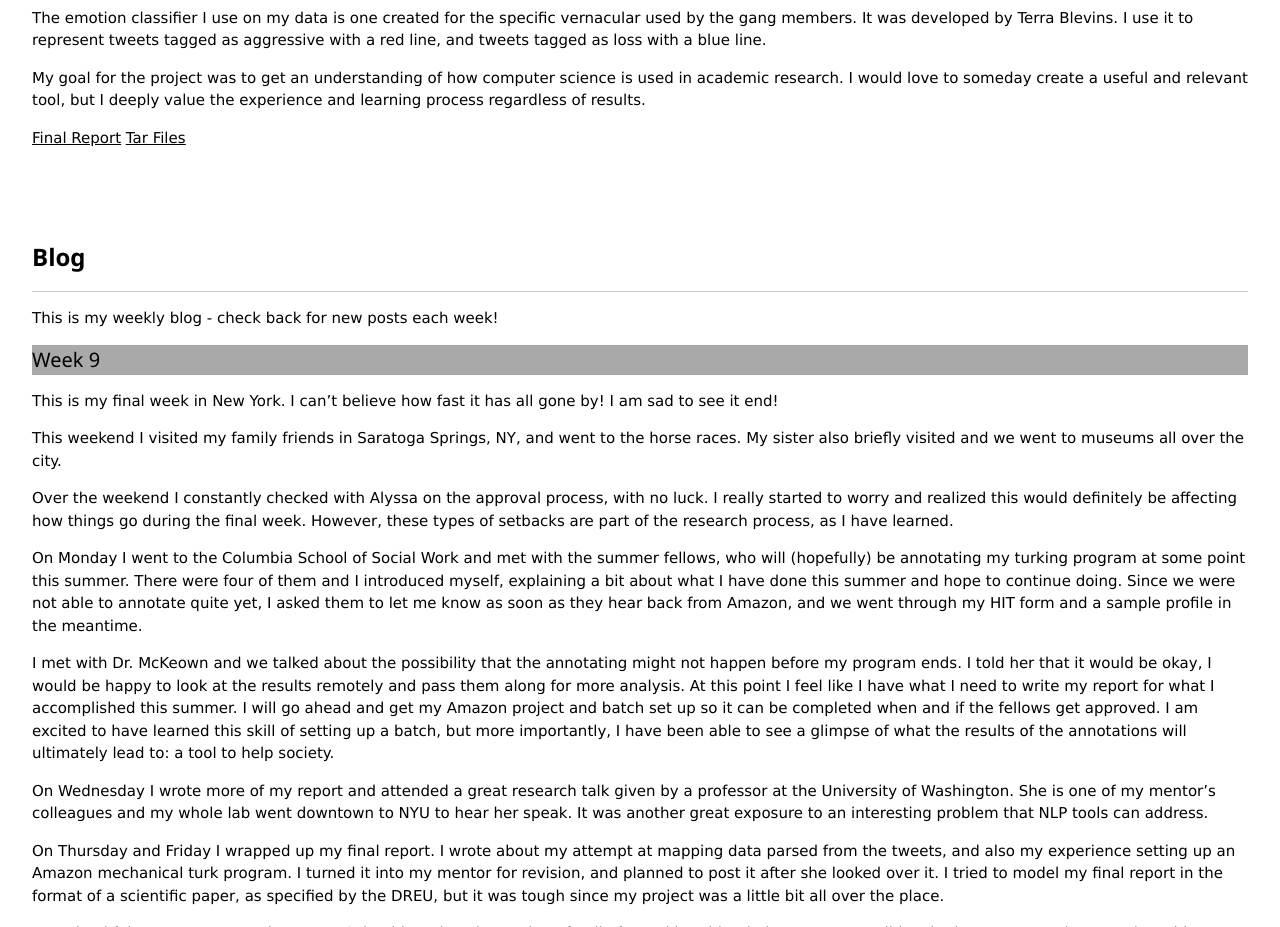
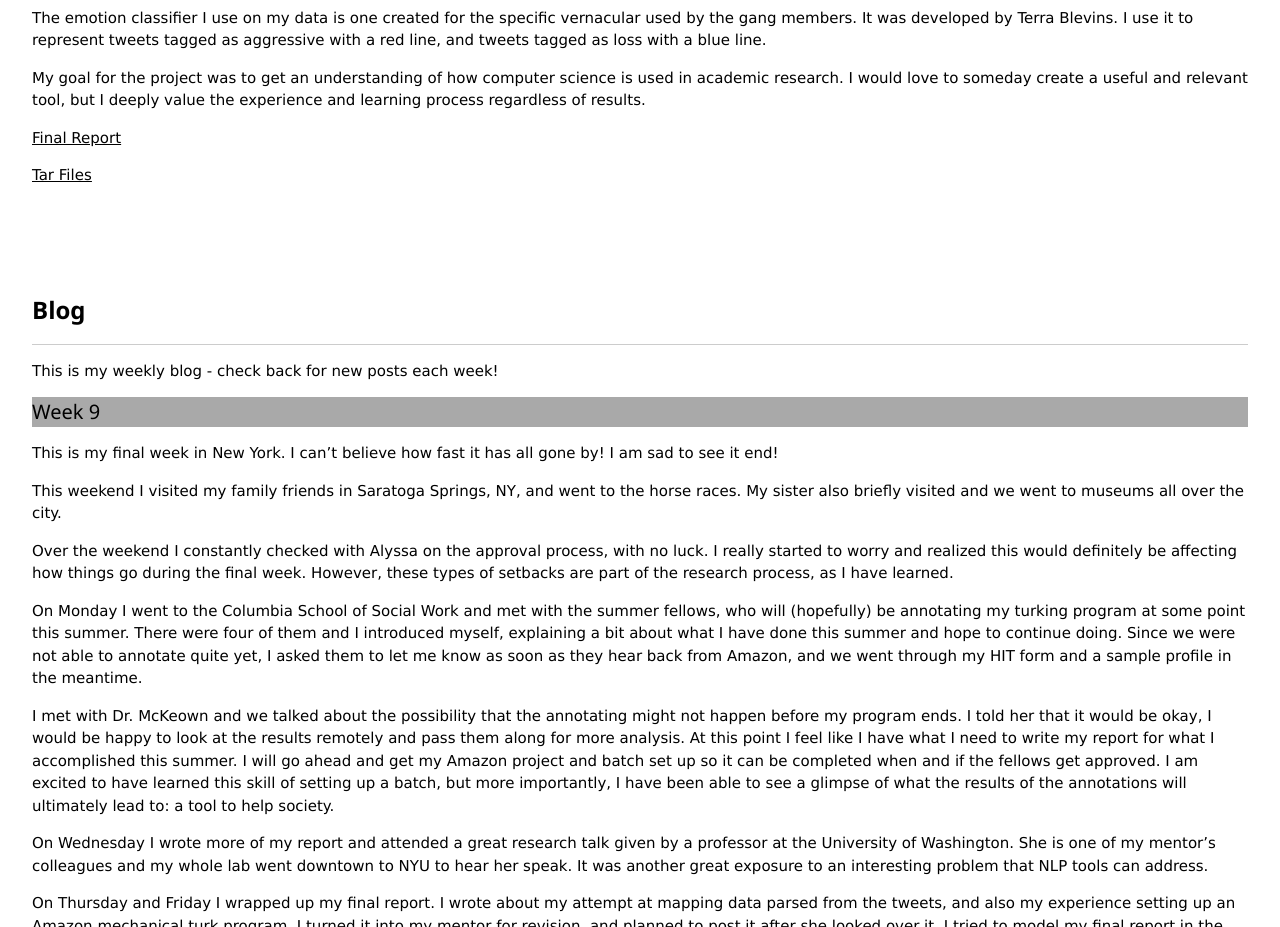
Before and after one commit to mgoodling15/2017dreu, a plain HTML site: page index.html in a window 1280 px wide. Shown: the part 2380-3307 px from the top of the page. Drawn offline with Linux system fonts and the light colour scheme.

Commit message:
Update index.html

```diff
--- a/index.html
+++ b/index.html
@@ -68,8 +68,8 @@
     <p>Since many users do not enable their Twitter geo data, our group wants to find a new way to locate users. One source of location information comes from places mentioned in tweet content and handles by the gang-affiliated users. This project looked at a way to get that data and visualize it by plotting it on the Chicago grid.</p>
     <p>The emotion classifier I use on my data is one created for the specific vernacular used by the gang members. It was developed by Terra Blevins. I use it to represent tweets tagged as aggressive with a red line, and tweets tagged as loss with a blue line.</p>
     <p>My goal for the project was to get an understanding of how computer science is used in academic research. I would love to someday create a useful and relevant tool, but I deeply value the experience and learning process regardless of results.</p>
-    <a target="_blank" href= "Final Report.pdf"><u>Final Report</u></a>
-    <a target="_blank" href= "2017dreu-master.tar"><u>Tar Files</u></a>
+    <p><a target="_blank" href= "Final Report.pdf"><u>Final Report</u></a></p>
+    <p><a target="_blank" href= "2017dreu-master.tar"><u>Tar Files</u></a></p>
 
   </div>
 
```
